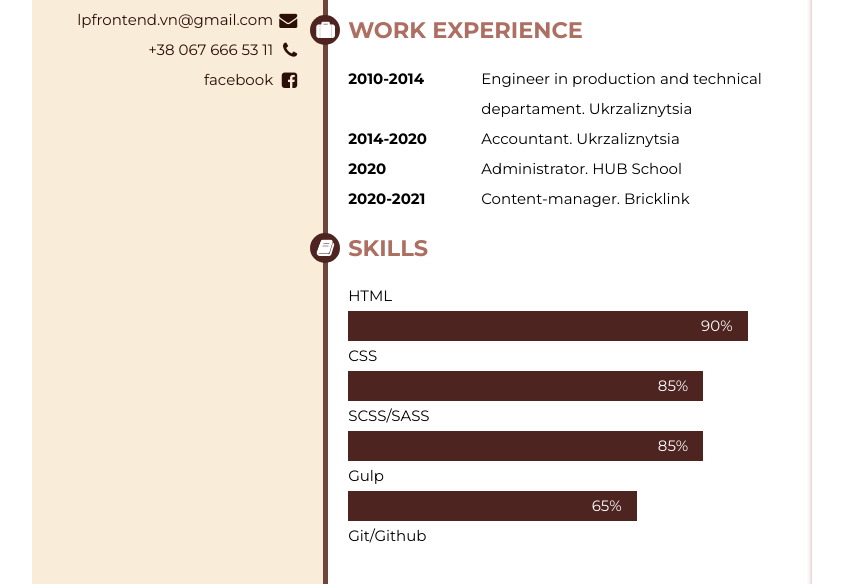
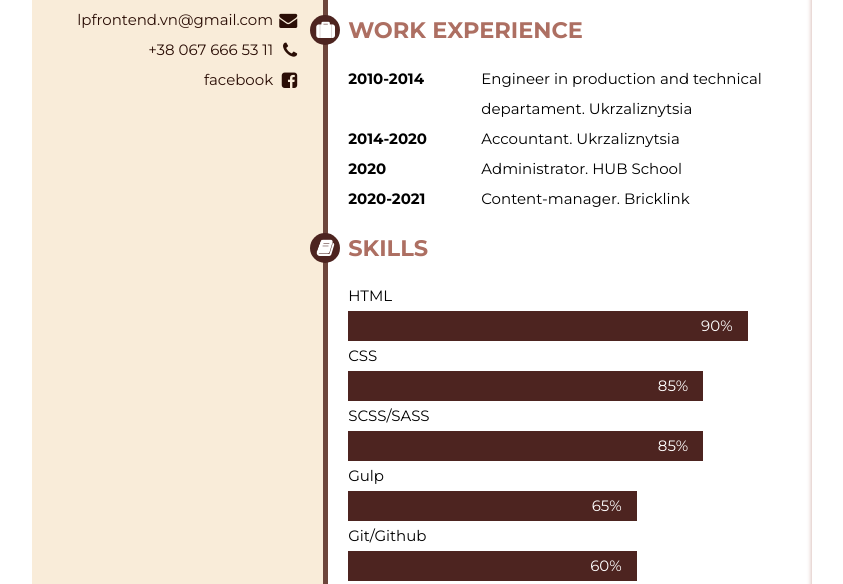
Before and after one commit to lpfrontendvn/lpfrontendvn.github.io, a plain HTML site: page index.html in a window 1280 px wide. Shown: the part 368-952 px from the top of the page, without its empty margins (218-1061 px from the left). Drawn offline with Linux system fonts and the light colour scheme; files whose address does not match are found by name.

Commit message:
Update index.html

```diff
--- a/index.html
+++ b/index.html
@@ -98,7 +98,7 @@
 
                     <p>Git/Github</p>
                     <div class="info_skills-item">
-                    <div class="skills php">60%</div>
+                    <div class="skills git">60%</div>
                     </div>
 
                     <p>jQuery</p>
```
